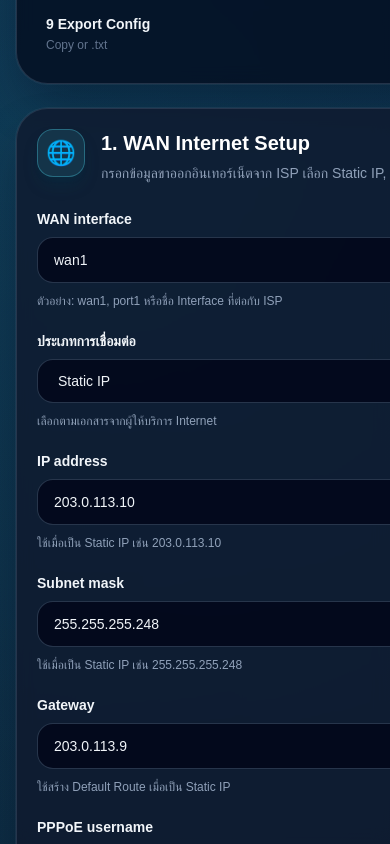
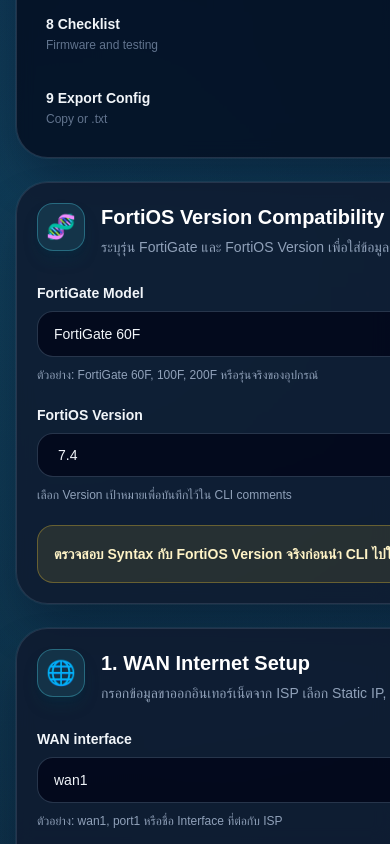
Before and after one commit to MrlonelyP/fortirule-builder, a Next.js app: page / in a window 390 px wide. Shown: the part 1156-2000 px from the top of the page. Built offline with nearby package versions, Linux system fonts and the light colour scheme.

Commit message:
Add FortiOS compatibility guidance

```diff
--- a/app/page.tsx
+++ b/app/page.tsx
@@ -3,8 +3,11 @@
 import { ChangeEvent, useMemo, useState } from "react";
 
 type WanConnectionType = "static" | "dhcp" | "pppoe";
+type FortiOsVersion = "7.0" | "7.2" | "7.4" | "7.6";
 
 type BasicFortigateForm = {
+  fortigateModel: string;
+  fortiOsVersion: FortiOsVersion;
   wanInterface: string;
   wanConnectionType: WanConnectionType;
   wanIpAddress: string;
@@ -70,6 +73,8 @@
 const firewallServices: Service[] = ["ALL", "HTTP", "HTTPS", "DNS", "RDP", "PING"];
 
 const defaultForm: BasicFortigateForm = {
+  fortigateModel: "FortiGate 60F",
+  fortiOsVersion: "7.4",
   wanInterface: "wan1",
   wanConnectionType: "static",
   wanIpAddress: "203.0.113.10",
@@ -150,6 +155,7 @@
 };
 
 const stepNavigation: StepItem[] = [
+  { id: "compatibility", label: "Version", detail: "Model + FortiOS" },
   { id: "wan", label: "1 WAN", detail: "Internet uplink" },
   { id: "lan", label: "2 LAN", detail: "Internal gateway" },
   { id: "vlans", label: "3 VLAN", detail: "Multi VLAN + DHCP" },
@@ -162,9 +168,11 @@
 ];
 
 const firmwareChecklist = [
-  "ตรวจสอบเวอร์ชัน Firmware ปัจจุบันก่อนเริ่มงาน",
-  "อัปเกรดเป็นเวอร์ชัน Stable ที่เหมาะสมกับรุ่นและนโยบายขององค์กร",
-  "Backup Configuration หลังติดตั้งและตรวจสอบระบบเสร็จ",
+  "Backup config before firmware update",
+  "Check Fortinet upgrade path",
+  "Upgrade to suitable stable version",
+  "Reboot and verify system status",
+  "Backup final config after implementation",
 ];
 
 const testingChecklist = [
@@ -378,7 +386,7 @@
 }
 
 function buildConfig(form: BasicFortigateForm, vlans: Vlan[], policies: PolicyRule[]) {
-  return `# FortiRule Builder - Basic FortiGate First Implementation\n# คอนฟิกนี้สร้างจากหน้าเว็บฝั่ง Frontend เท่านั้น ไม่มีการเชื่อมต่อ FortiGate จริง\n# ตรวจสอบค่าอีกครั้งก่อนนำไปใช้กับอุปกรณ์จริง\n\n# ส่วนที่ 1: WAN Internet Setup\n# คำอธิบาย: ตั้งค่า ${form.wanInterface} เป็นขาออกอินเทอร์เน็ตแบบ ${getWanModeLabel(form.wanConnectionType)}\n${buildWanCli(form)}\n\n# ส่วนที่ 2: LAN Setup\n# คำอธิบาย: ตั้งค่า ${form.lanInterface} เป็น Gateway ของเครือข่ายภายใน\nconfig system interface\n    edit "${form.lanInterface}"\n        set role lan\n        set mode static\n        set ip ${form.lanIpAddress} ${form.lanSubnetMask}\n        set allowaccess ping https ssh\n    next\nend\n\n# ส่วนที่ 3: DHCP Server\n# คำอธิบาย: แจก IP ให้ Client ใน LAN พร้อม Gateway และ DNS\nconfig system dhcp server\n    edit 1\n        set interface "${form.lanInterface}"\n        set default-gateway ${form.dhcpGateway}\n        set netmask ${form.lanSubnetMask}\n        set dns-service specify\n        set dns-server1 ${form.dnsPrimary}\n        set dns-server2 ${form.dnsSecondary}\n        config ip-range\n            edit 1\n                set start-ip ${form.dhcpStartIp}\n                set end-ip ${form.dhcpEndIp}\n            next\n        end\n    next\nend\n\n# ส่วนที่ 4: Multi VLAN และ DHCP ต่อ VLAN
+  return `# FortiRule Builder - Basic FortiGate First Implementation\n# FortiGate Model: ${form.fortigateModel}\n# FortiOS Version: ${form.fortiOsVersion}\n# คอนฟิกนี้สร้างจากหน้าเว็บฝั่ง Frontend เท่านั้น ไม่มีการเชื่อมต่อ FortiGate จริง\n# ตรวจสอบ Syntax กับ FortiOS Version จริงก่อนนำ CLI ไปใช้งาน\n\n# ส่วนที่ 1: WAN Internet Setup\n# คำอธิบาย: ตั้งค่า ${form.wanInterface} เป็นขาออกอินเทอร์เน็ตแบบ ${getWanModeLabel(form.wanConnectionType)}\n${buildWanCli(form)}\n\n# ส่วนที่ 2: LAN Setup\n# คำอธิบาย: ตั้งค่า ${form.lanInterface} เป็น Gateway ของเครือข่ายภายใน\nconfig system interface\n    edit "${form.lanInterface}"\n        set role lan\n        set mode static\n        set ip ${form.lanIpAddress} ${form.lanSubnetMask}\n        set allowaccess ping https ssh\n    next\nend\n\n# ส่วนที่ 3: DHCP Server\n# คำอธิบาย: แจก IP ให้ Client ใน LAN พร้อม Gateway และ DNS\nconfig system dhcp server\n    edit 1\n        set interface "${form.lanInterface}"\n        set default-gateway ${form.dhcpGateway}\n        set netmask ${form.lanSubnetMask}\n        set dns-service specify\n        set dns-server1 ${form.dnsPrimary}\n        set dns-server2 ${form.dnsSecondary}\n        config ip-range\n            edit 1\n                set start-ip ${form.dhcpStartIp}\n                set end-ip ${form.dhcpEndIp}\n            next\n        end\n    next\nend\n\n# ส่วนที่ 4: Multi VLAN และ DHCP ต่อ VLAN
 # คำอธิบาย: สร้าง VLAN หลายวงพร้อม DHCP แยกต่อ VLAN ตามตารางด้านซ้าย
 ${buildVlanAndDhcpCli(vlans, form.dnsPrimary, form.dnsSecondary)}
 
@@ -510,6 +518,25 @@
           </aside>
 
           <div className="space-y-6">
+            <ModuleCard id="compatibility" icon="🧬" title="FortiOS Version Compatibility" description="ระบุรุ่น FortiGate และ FortiOS Version เพื่อใส่ข้อมูลอ้างอิงใน CLI และช่วยเตือนเรื่อง Syntax ก่อนนำไปใช้งานจริง">
+              <div className="grid gap-5 md:grid-cols-2">
+                <Field label="FortiGate Model" hint="ตัวอย่าง: FortiGate 60F, 100F, 200F หรือรุ่นจริงของอุปกรณ์">
+                  <input className={inputClass} value={form.fortigateModel} onChange={updateField("fortigateModel")} placeholder="FortiGate 60F" />
+                </Field>
+                <Field label="FortiOS Version" hint="เลือก Version เป้าหมายเพื่อบันทึกไว้ใน CLI comments">
+                  <select className={inputClass} value={form.fortiOsVersion} onChange={updateField("fortiOsVersion")}>
+                    <option value="7.0">7.0</option>
+                    <option value="7.2">7.2</option>
+                    <option value="7.4">7.4</option>
+                    <option value="7.6">7.6</option>
+                  </select>
+                </Field>
+              </div>
+              <div className="mt-5 rounded-2xl border border-amber-300/30 bg-amber-300/10 p-4 text-sm font-semibold leading-6 text-amber-100">
+                ตรวจสอบ Syntax กับ FortiOS Version จริงก่อนนำ CLI ไปใช้งาน
+              </div>
+            </ModuleCard>
+
             <ModuleCard id="wan" icon="🌐" title="1. WAN Internet Setup" description="กรอกข้อมูลขาออกอินเทอร์เน็ตจาก ISP เลือก Static IP, DHCP หรือ PPPoE ตามวงจรจริง">
               <div className="grid gap-5 md:grid-cols-2">
                 <Field label="WAN interface" hint="ตัวอย่าง: wan1, port1 หรือชื่อ Interface ที่ต่อกับ ISP">
@@ -741,10 +768,10 @@
               )}
             </ModuleCard>
 
-            <ModuleCard id="checklist" icon="✅" title="8. Firmware และ Testing Checklist" description="Checklist สำหรับ Engineer มือใหม่ ไม่มีคำสั่ง Upgrade Firmware จริงเพื่อความปลอดภัย">
+            <ModuleCard id="checklist" icon="✅" title="8. Firmware และ Testing Checklist" description="Checklist สำหรับ Firmware และการทดสอบ ไม่มีคำสั่ง Upgrade Firmware จริงเพื่อความปลอดภัย">
               <div className="grid gap-5 lg:grid-cols-2">
                 <div>
-                  <h3 className="mb-3 font-bold text-cyan-100">Firmware และ Backup</h3>
+                  <h3 className="mb-3 font-bold text-cyan-100">Firmware Checklist</h3>
                   <Checklist items={firmwareChecklist} />
                 </div>
                 <div>
@@ -760,7 +787,7 @@
                   Generate FortiGate CLI
                 </button>
                 <p className="rounded-2xl border border-amber-300/30 bg-amber-300/10 px-4 py-3 text-sm leading-6 text-amber-100">
-                  ตรวจสอบค่าอีกครั้งก่อนนำไปใช้กับอุปกรณ์จริง
+                  ตรวจสอบ Syntax กับ FortiOS Version จริงก่อนนำ CLI ไปใช้งาน
                 </p>
               </div>
             </ModuleCard>
@@ -776,6 +803,8 @@
                 <span className="rounded-full border border-cyan-300/30 bg-cyan-300/10 px-3 py-1 text-xs font-bold text-cyan-100">{getGeneratedSectionCount(form.enableSslVpn, vlans, policies)} sections</span>
               </div>
               <div className="grid gap-3 sm:grid-cols-2 xl:grid-cols-1 2xl:grid-cols-2">
+                <SummaryTile label="FortiGate model" value={form.fortigateModel} />
+                <SummaryTile label="FortiOS version" value={form.fortiOsVersion} />
                 <SummaryTile label="WAN interface" value={`${form.wanInterface} / ${getWanModeLabel(form.wanConnectionType)}`} />
                 <SummaryTile label="LAN subnet" value={`${form.lanIpAddress} ${form.lanSubnetMask}`} />
                 <SummaryTile label="DHCP range" value={`${form.dhcpStartIp} - ${form.dhcpEndIp}`} />
@@ -792,7 +821,7 @@
                 <div>
                   <p className="text-xs font-black uppercase tracking-[0.25em] text-cyan-200">Terminal Output</p>
                   <h2 className="mt-1 text-2xl font-black text-white">คอนฟิก CLI สำหรับ FortiGate</h2>
-                  <p className="mt-1 text-sm text-amber-100">⚠️ ตรวจสอบค่าอีกครั้งก่อนนำไปใช้กับอุปกรณ์จริง</p>
+                  <p className="mt-1 text-sm text-amber-100">⚠️ ตรวจสอบ Syntax กับ FortiOS Version จริงก่อนนำ CLI ไปใช้งาน</p>
                 </div>
                 <div className="flex gap-2">
                   <button type="button" onClick={copyConfig} disabled={!displayedConfig} className="rounded-xl bg-cyan-300 px-4 py-2 text-sm font-bold text-slate-950 transition hover:bg-cyan-200 disabled:cursor-not-allowed disabled:opacity-40">
```
